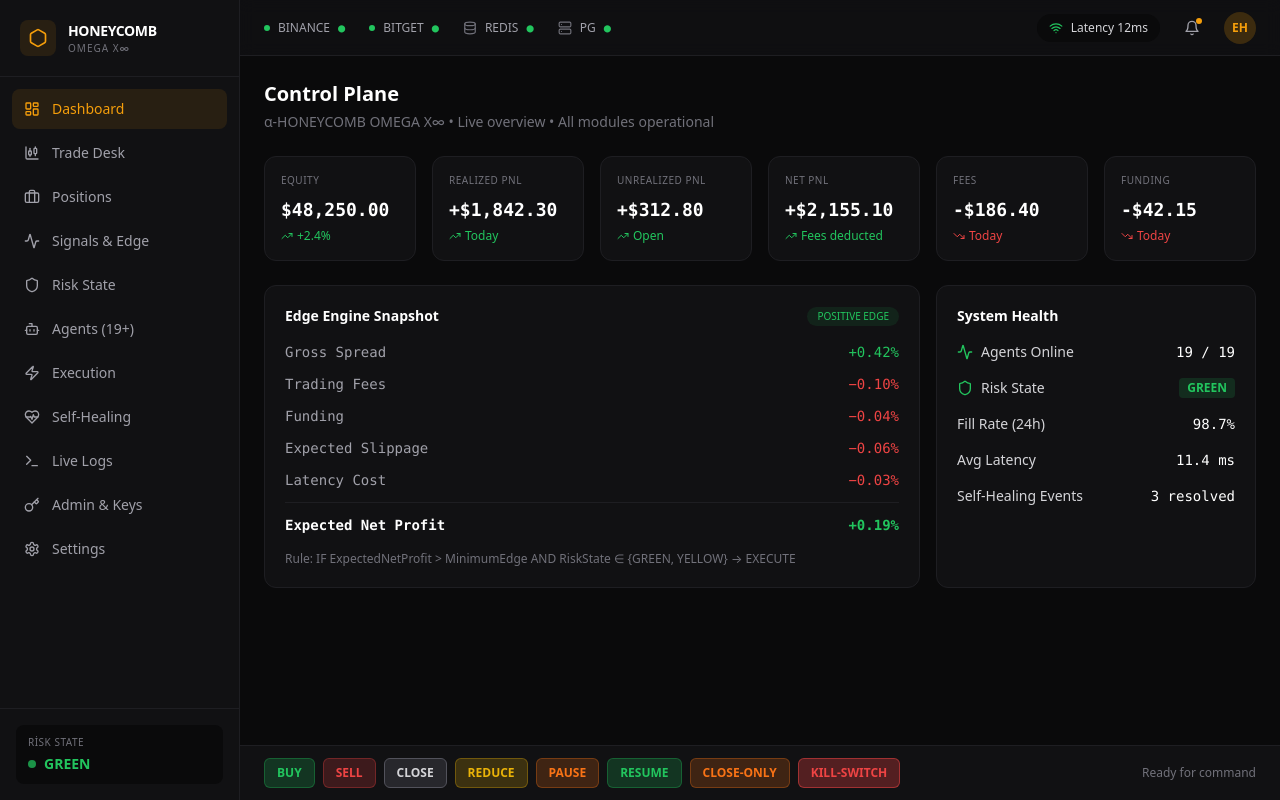
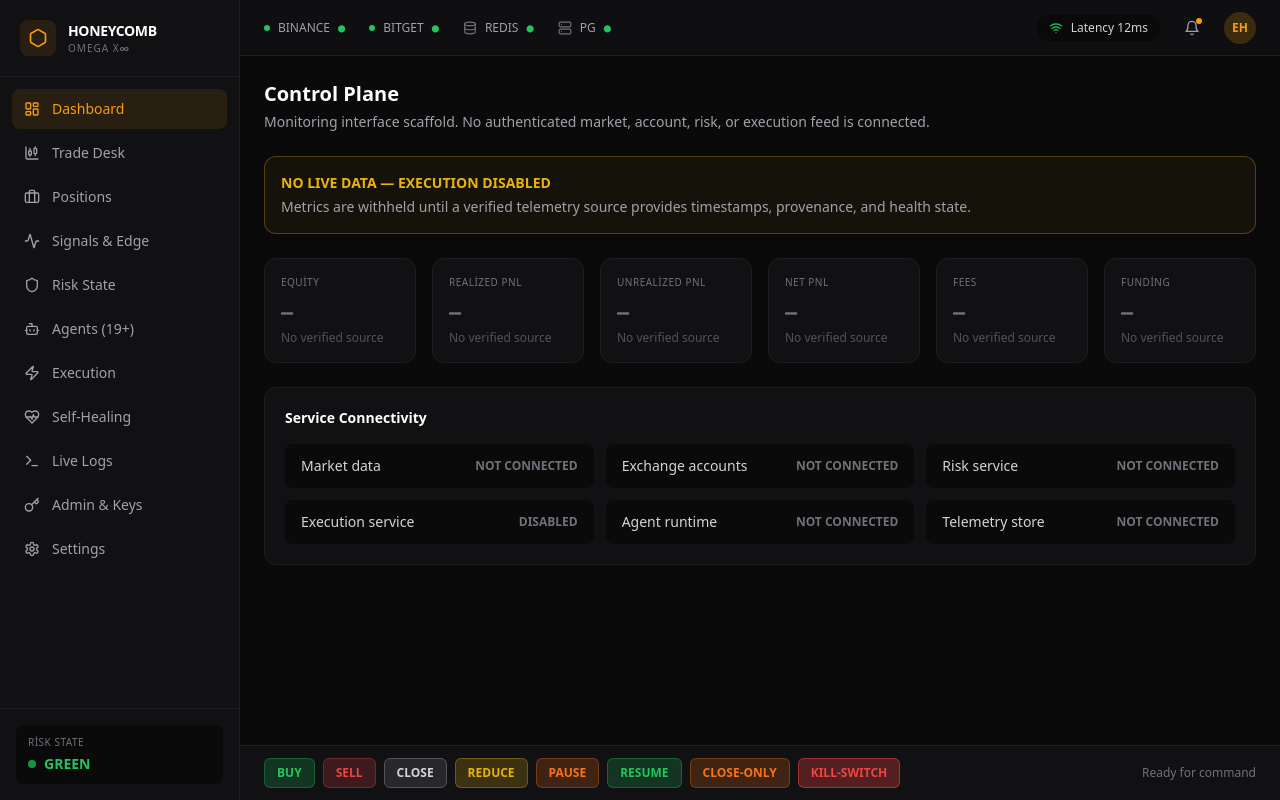
Before and after one commit to Erdemhasates35/honeycomb-omega-x, a Next.js app: page / in a window 1280 px wide. Built offline with nearby package versions, Linux system fonts and the light colour scheme.

Commit message:
Remove fabricated dashboard and runtime telemetry

```diff
--- a/components/modules/Dashboard.tsx
+++ b/components/modules/Dashboard.tsx
@@ -1,121 +1,11 @@
 "use client";
-
-import { TrendingUp, TrendingDown, Activity, Shield } from "lucide-react";
-
-const kpi = [
-  { label: "EQUITY", value: "$48,250.00", change: "+2.4%", up: true },
-  { label: "REALIZED PnL", value: "+$1,842.30", change: "Today", up: true },
-  { label: "UNREALIZED PnL", value: "+$312.80", change: "Open", up: true },
-  { label: "NET PnL", value: "+$2,155.10", change: "Fees deducted", up: true },
-  { label: "FEES", value: "-$186.40", change: "Today", up: false },
-  { label: "FUNDING", value: "-$42.15", change: "Today", up: false },
-];
-
+const metrics = ["Equity", "Realized PnL", "Unrealized PnL", "Net PnL", "Fees", "Funding"];
+const services = [["Market data","NOT CONNECTED"],["Exchange accounts","NOT CONNECTED"],["Risk service","NOT CONNECTED"],["Execution service","DISABLED"],["Agent runtime","NOT CONNECTED"],["Telemetry store","NOT CONNECTED"]];
 export default function Dashboard() {
-  return (
-    <div className="space-y-6">
-      <div>
-        <h1 className="text-xl font-semibold text-white">Control Plane</h1>
-        <p className="mt-1 text-sm text-zinc-500">
-          α-HONEYCOMB OMEGA X∞ • Live overview • All modules operational
-        </p>
-      </div>
-
-      <div className="grid grid-cols-2 gap-4 md:grid-cols-3 xl:grid-cols-6">
-        {kpi.map((k) => (
-          <div
-            key={k.label}
-            className="rounded-xl border border-honeycomb-border bg-honeycomb-panel p-4"
-          >
-            <div className="text-[10px] font-medium uppercase tracking-wider text-zinc-500">
-              {k.label}
-            </div>
-            <div className="mt-2 font-mono text-lg font-semibold text-white">{k.value}</div>
-            <div
-              className={`mt-1 flex items-center gap-1 text-xs ${
-                k.up ? "text-honeycomb-green" : "text-honeycomb-red"
-              }`}
-            >
-              {k.up ? <TrendingUp className="h-3 w-3" /> : <TrendingDown className="h-3 w-3" />}
-              {k.change}
-            </div>
-          </div>
-        ))}
-      </div>
-
-      <div className="grid gap-4 lg:grid-cols-3">
-        <div className="rounded-xl border border-honeycomb-border bg-honeycomb-panel p-5 lg:col-span-2">
-          <div className="mb-4 flex items-center justify-between">
-            <h2 className="text-sm font-semibold text-white">Edge Engine Snapshot</h2>
-            <span className="rounded-full bg-honeycomb-green/10 px-2.5 py-0.5 text-[10px] font-medium text-honeycomb-green">
-              POSITIVE EDGE
-            </span>
-          </div>
-          <div className="space-y-3 font-mono text-sm">
-            <div className="flex justify-between text-zinc-400">
-              <span>Gross Spread</span>
-              <span className="text-honeycomb-green">+0.42%</span>
-            </div>
-            <div className="flex justify-between text-zinc-400">
-              <span>Trading Fees</span>
-              <span className="text-honeycomb-red">−0.10%</span>
-            </div>
-            <div className="flex justify-between text-zinc-400">
-              <span>Funding</span>
-              <span className="text-honeycomb-red">−0.04%</span>
-            </div>
-            <div className="flex justify-between text-zinc-400">
-              <span>Expected Slippage</span>
-              <span className="text-honeycomb-red">−0.06%</span>
-            </div>
-            <div className="flex justify-between text-zinc-400">
-              <span>Latency Cost</span>
-              <span className="text-honeycomb-red">−0.03%</span>
-            </div>
-            <div className="border-t border-honeycomb-border pt-3 flex justify-between font-semibold">
-              <span className="text-white">Expected Net Profit</span>
-              <span className="text-honeycomb-green">+0.19%</span>
-            </div>
-          </div>
-          <p className="mt-4 text-xs text-zinc-500">
-            Rule: IF ExpectedNetProfit &gt; MinimumEdge AND RiskState ∈ {'{GREEN, YELLOW}'} → EXECUTE
-          </p>
-        </div>
-
-        <div className="rounded-xl border border-honeycomb-border bg-honeycomb-panel p-5">
-          <h2 className="mb-4 text-sm font-semibold text-white">System Health</h2>
-          <div className="space-y-4">
-            <div className="flex items-center justify-between">
-              <div className="flex items-center gap-2">
-                <Activity className="h-4 w-4 text-honeycomb-green" />
-                <span className="text-sm text-zinc-300">Agents Online</span>
-              </div>
-              <span className="font-mono text-sm text-white">19 / 19</span>
-            </div>
-            <div className="flex items-center justify-between">
-              <div className="flex items-center gap-2">
-                <Shield className="h-4 w-4 text-honeycomb-green" />
-                <span className="text-sm text-zinc-300">Risk State</span>
-              </div>
-              <span className="rounded bg-honeycomb-green/15 px-2 py-0.5 text-xs font-semibold text-honeycomb-green">
-                GREEN
-              </span>
-            </div>
-            <div className="flex items-center justify-between">
-              <span className="text-sm text-zinc-300">Fill Rate (24h)</span>
-              <span className="font-mono text-sm text-white">98.7%</span>
-            </div>
-            <div className="flex items-center justify-between">
-              <span className="text-sm text-zinc-300">Avg Latency</span>
-              <span className="font-mono text-sm text-white">11.4 ms</span>
-            </div>
-            <div className="flex items-center justify-between">
-              <span className="text-sm text-zinc-300">Self-Healing Events</span>
-              <span className="font-mono text-sm text-white">3 resolved</span>
-            </div>
-          </div>
-        </div>
-      </div>
-    </div>
-  );
+  return <div className="space-y-6">
+    <div><h1 className="text-xl font-semibold text-white">Control Plane</h1><p className="mt-1 text-sm text-zinc-400">Monitoring interface scaffold. No authenticated market, account, risk, or execution feed is connected.</p></div>
+    <div className="rounded-xl border border-honeycomb-yellow/30 bg-honeycomb-yellow/5 p-4"><div className="text-sm font-semibold text-honeycomb-yellow">NO LIVE DATA — EXECUTION DISABLED</div><p className="mt-1 text-sm text-zinc-400">Metrics are withheld until a verified telemetry source provides timestamps, provenance, and health state.</p></div>
+    <div className="grid grid-cols-2 gap-4 md:grid-cols-3 xl:grid-cols-6">{metrics.map(label=><div key={label} className="rounded-xl border border-honeycomb-border bg-honeycomb-panel p-4"><div className="text-[10px] font-medium uppercase tracking-wider text-zinc-500">{label}</div><div className="mt-2 font-mono text-xl font-semibold text-zinc-500">—</div><div className="mt-1 text-xs text-zinc-600">No verified source</div></div>)}</div>
+    <div className="rounded-xl border border-honeycomb-border bg-honeycomb-panel p-5"><h2 className="mb-4 text-sm font-semibold text-white">Service Connectivity</h2><div className="grid gap-3 sm:grid-cols-2 lg:grid-cols-3">{services.map(([name,status])=><div key={name} className="flex items-center justify-between rounded-lg bg-honeycomb-bg px-4 py-3"><span className="text-sm text-zinc-300">{name}</span><span className="text-xs font-semibold text-zinc-500">{status}</span></div>)}</div></div>
+  </div>;
 }
```
